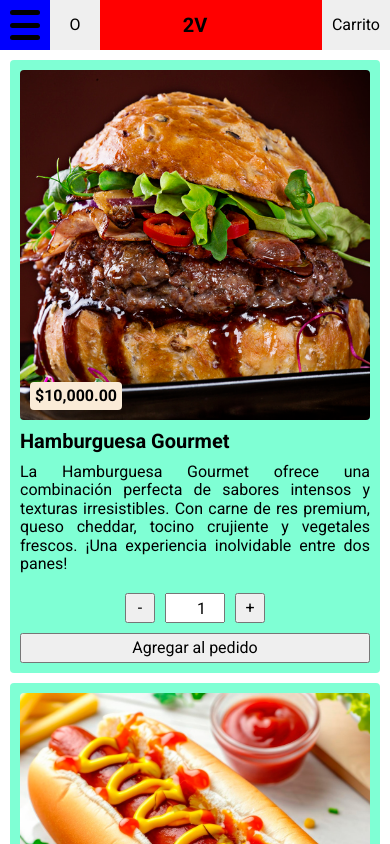
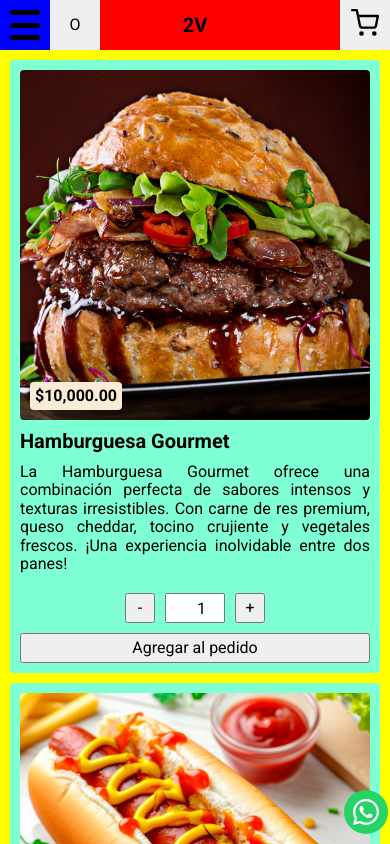
Before and after one commit to WalterAurelio/vite-viandas-practica, a React (Vite) app: page / in a window 390 px wide. Shown: the top 844 px of the page. Built offline with nearby package versions, Linux system fonts and the light colour scheme; a web font is replaced by a local one.

Commit message:
Se estilizaron los íconos de la barra de navegación tipo hamburger y del carrito de compras.

```diff
--- a/src/App.jsx
+++ b/src/App.jsx
@@ -8,7 +8,7 @@ import { CarritoContext } from './contexts/CarritoContext';
 import { EntradaContext } from './contexts/EntradaContext';
 import { v4 as uuidv4 } from 'uuid';
 import HamburgerMenu from './components/HamburgerMenu';
-import { BsInstagram, BsTwitterX, BsYoutube } from "react-icons/bs";
+import { BsInstagram, BsTwitterX, BsYoutube, BsWhatsapp } from "react-icons/bs";
 import { FaFacebookF } from "react-icons/fa";
 
 let listaPlatos = platosJson.platos;
@@ -77,6 +77,9 @@ function App() {
         <main className='main'>
           {/* <ImageCarousel /> */}
           <ListaPlatos listaPlatos={listaPlatos} />
+          <div className='red-social wp'>
+            <BsWhatsapp className='icono' />
+          </div>
         </main>
 
         <section className='container-infocontacto'>
--- a/src/components/Carrito.jsx
+++ b/src/components/Carrito.jsx
@@ -1,5 +1,6 @@
 import React, { useState } from "react";
 import ArticuloCarrito from "./ArticuloCarrito";
+import { FiShoppingCart } from "react-icons/fi";
 
 let ARPesos = new Intl.NumberFormat('en-US', {
   style: 'currency',
@@ -24,7 +25,7 @@ function Carrito({ listaCarrito }) {
           className={`boton-carrito ${isActive ? 'is-active' : ''}`.trimEnd()}
           onClick={() => { setIsActive(!isActive) }}
         >
-          Carrito
+          <FiShoppingCart className="icono" />
         </button>
       </div>
       <div className={`carrito ${isActive ? 'is-active' : ''} ${carritoVacio ? 'vacio' : ''}`.trimEnd()}>
@@ -48,7 +49,7 @@ function Carrito({ listaCarrito }) {
           {
             !carritoVacio &&
             <>
-              <p>Total: </p>
+              <p>Total:</p>
               <p>{ARPesos.format(precioTotal)}</p>
             </>
           }
--- a/src/components/HamburgerMenu.jsx
+++ b/src/components/HamburgerMenu.jsx
@@ -1,4 +1,8 @@
 import React, { useState } from "react";
+import { IoHomeOutline } from "react-icons/io5";
+import { BiCategory } from "react-icons/bi";
+import { TbDiscount2 } from "react-icons/tb";
+import { IoIosContact } from "react-icons/io";
 
 function HamburgerMenu() {
   const [isActive, setIsActive] = useState(false);
@@ -15,10 +19,22 @@ function HamburgerMenu() {
         <div className="container-bg">
         </div>
 
-        <a href="#">Inicio</a>
-        <a href="#">Categorías</a>
-        <a href="#">Promos</a>
-        <a href="#">Contacto</a>
+        <a href="#">
+          <IoHomeOutline className="icono" />
+          Inicio
+        </a>
+        <a href="#">
+          <BiCategory className="icono" />
+          Categorías
+        </a>
+        <a href="#">
+          <TbDiscount2 className="icono" />
+          Promos
+        </a>
+        <a href="#">
+          <IoIosContact className="icono" />
+          Contacto
+        </a>
       </nav>
     </>
   );
--- a/src/components/ListaPlatos.jsx
+++ b/src/components/ListaPlatos.jsx
@@ -1,7 +1,16 @@
-import React from "react";
+import React, { useContext } from "react";
 import PlatoCard from "./PlatoCard";
+import { EntradaContext } from "../contexts/EntradaContext";
 
 function ListaPlatos({ listaPlatos }) {
+  const entrada = useContext(EntradaContext);
+  const sinResultados = listaPlatos.every(plato =>
+    !plato.name.toLowerCase().includes(entrada) && !plato.description.toLowerCase().includes(entrada)
+  );
+
+  if (sinResultados) {
+    return <p className="no-resultados">No se encontraron resultados.</p>
+  }
 
   return (
     <div className="container-cards">
--- a/src/scss/components/_Carrito.scss
+++ b/src/scss/components/_Carrito.scss
@@ -2,6 +2,7 @@
   position: absolute;
   top: 0;
   right: 0;
+  width: 5rem;
   height: 5rem;
   padding: 0 1rem;
   border: none;
@@ -14,6 +15,14 @@
 
   &.is-active {
     position: fixed;
+  }
+
+  .icono {
+    font-size: 2.8rem;
+
+    &:hover {
+      color: white;
+    }
   }
 }
 
@@ -39,6 +48,10 @@
 
     .mensaje-vacio {
       z-index: 1;
+    }
+
+    .container-total {
+      background: none;
     }
   }
 }
--- a/src/scss/components/_HamburguerMenu.scss
+++ b/src/scss/components/_HamburguerMenu.scss
@@ -51,16 +51,19 @@
   padding: 6rem 0 0;
 
   a {
-    display: block;
-    text-align: center;
+    display: flex;
     text-decoration: none;
     padding: 1rem;
     margin-bottom: 1rem;
     color: #000;
-    background-color: red;
+    background-color: wheat;
 
     &:hover {
       background-color: #fff;
+    }
+
+    .icono {
+      margin-right: 1rem;
     }
   }
 
--- a/src/scss/components/_ListaPlatos.scss
+++ b/src/scss/components/_ListaPlatos.scss
@@ -1,3 +1,14 @@
+.no-resultados {
+  font-size: $secondSize;
+  font-weight: bold;
+  max-width: 112rem;
+  margin: 0 auto;
+  height: 100vh;
+  display: flex;
+  justify-content: center;
+  align-items: center;
+}
+
 .container-cards {
   display: grid;
   grid-template-columns:
--- a/src/scss/components/_SearchBar.scss
+++ b/src/scss/components/_SearchBar.scss
@@ -26,6 +26,7 @@
     width: 5rem;
     position: relative;
     top: -1rem;
+    cursor: pointer;
 
     &:hover {
       background-color: blue;
--- a/src/scss/layout/_app.scss
+++ b/src/scss/layout/_app.scss
@@ -1,3 +1,34 @@
 .main {
   padding: 1rem 0;
+  background-color: yellow;
+  min-height: 100vh;
+  position: relative;
+
+  .red-social {
+    position: fixed;
+    bottom: 1rem;
+    right: 0.2rem;
+    width: 4.4rem;
+    height: 4.4rem;
+    border-radius: 50%;
+    display: flex;
+    align-items: center;
+    justify-content: center;
+    background-color: #25d366;
+    cursor: pointer;
+
+    .icono {
+      color: white;
+      font-size: 2.6rem;
+    }
+
+    @media (min-width: 1200px) {
+      width: 5rem;
+      height: 5rem;
+
+      .icono {
+        font-size: 3rem;
+      }
+    }
+  }
 }
--- a/src/scss/layout/_footer.scss
+++ b/src/scss/layout/_footer.scss
@@ -4,5 +4,6 @@
 
   p {
     text-align: center;
+    font-size: 1.4rem;
   }
 }
```
